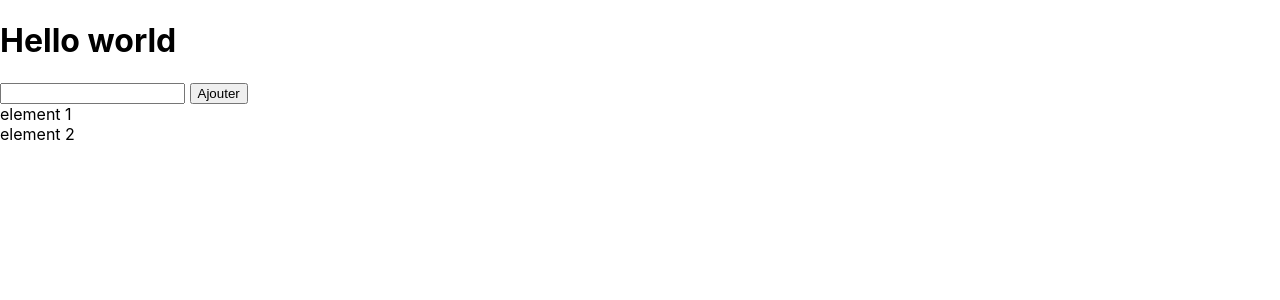
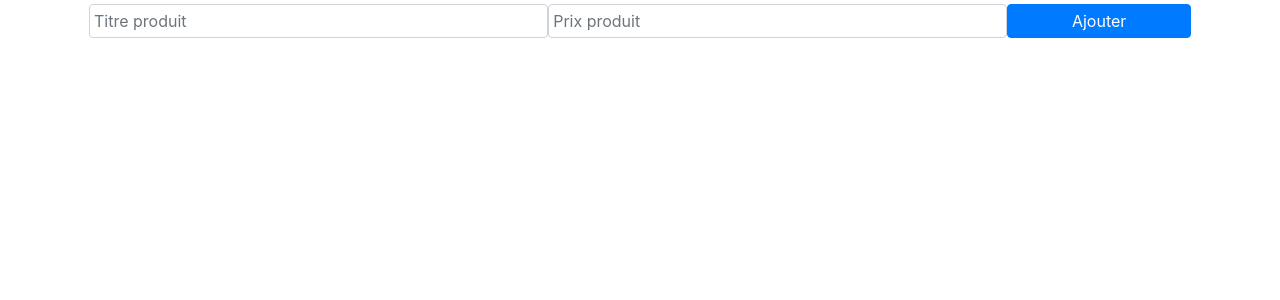
Before and after one commit to ihabAbadi/reactFormationSoftTeam, a React (Create React App) app: page / in a window 1280 px wide. Shown: the top 300 px of the page. Built offline with nearby package versions, Linux system fonts and the light colour scheme.

Commit message:
version event

```diff
--- a/public/index.html
+++ b/public/index.html
@@ -15,6 +15,7 @@
       user's mobile device or desktop. See https://developers.google.com/web/fundamentals/web-app-manifest/
     -->
     <link rel="manifest" href="%PUBLIC_URL%/manifest.json" />
+    <link rel="stylesheet" href="https://maxcdn.bootstrapcdn.com/bootstrap/4.0.0/css/bootstrap.min.css" integrity="sha384-Gn5384xqQ1aoWXA+058RXPxPg6fy4IWvTNh0E263XmFcJlSAwiGgFAW/dAiS6JXm" crossorigin="anonymous">
     <!--
       Notice the use of %PUBLIC_URL% in the tags above.
       It will be replaced with the URL of the `public` folder during the build.
--- a/src/App.js
+++ b/src/App.js
@@ -3,6 +3,7 @@ import './App.css';
 import { FirstComponent } from './FirstComponent';
 import { FirstComponentEvent } from './ComponentWithEvent/FirstComponentEvent';
 import { PersonsComponent } from './ComponentWithEvent/PersonsComponent';
+import { ProductsComponent } from './Products/ProductsComponent';
 
 // function App() {
 //   return (
@@ -26,11 +27,12 @@ import { PersonsComponent } from './ComponentWithEvent/PersonsComponent';
 // }
 
 const App = () => (<div>
-      <h1>Hello world</h1>
+      {/* <h1>Hello world</h1> */}
       {/* <FirstComponent></FirstComponent>
       <FirstComponent></FirstComponent> */}
       {/* <FirstComponentEvent></FirstComponentEvent> */}
-      <PersonsComponent></PersonsComponent>
+      {/* <PersonsComponent></PersonsComponent> */}
+      <ProductsComponent></ProductsComponent>
 </div>)
 
 export default App;
--- /dev/null
+++ b/src/Products/ProductComponent.js
@@ -0,0 +1,21 @@
+import React, { PureComponent } from 'react'
+
+export class ProductComponent extends PureComponent  {
+    constructor(props) {
+        super(props);
+        this.state = {  }
+    }
+    render() {
+        const {product} = this.props
+        return (
+            <div className="col-3 p-2">
+                <div className="row justify-content-center">
+                    <div className="col">{product.title}</div>
+                </div>
+                <div className="row justify-content-center">
+                    <div className="col">{product.price}</div>
+                </div>
+            </div>
+         );
+    }
+}
--- /dev/null
+++ b/src/Products/ProductsComponent.js
@@ -0,0 +1,52 @@
+import React, { PureComponent } from 'react'
+import { ProductComponent } from './ProductComponent';
+
+export class ProductsComponent extends PureComponent {
+    constructor(props) {
+        super(props);
+        this.state = {
+            product : {
+                title : '',
+                price : 0
+            },
+            products : []
+         }
+    }
+
+    changeField = (e) => {
+        const tmpProduct = {...this.state.product}
+        tmpProduct[e.target.name] = e.target.value
+        this.setState({ product: tmpProduct });
+    }
+
+    addProduct = () => {
+        this.setState(
+            {
+                products : [...this.state.products, {...this.state.product}],
+                product : {
+                    title : '',
+                    price : 0
+                }
+            }
+        )
+    }
+
+    render() {
+        return (
+            <div className="container">
+                <div className="row m-1">
+                    <input type="text" name="title" onChange={this.changeField} placeholder="Titre produit" className="form-control col-5 p-1" />
+                    <input type="number" name="price" onChange={this.changeField} placeholder="Prix produit" className="form-control col-5 p-1" />
+                    <button className="btn btn-primary p-1 col-2" onClick={this.addProduct}>Ajouter</button>
+                </div>
+                <div className="row ">
+                    {this.state.products.map((element, index) => {
+                        return (
+                            <ProductComponent key={index} product={element}></ProductComponent>
+                        )
+                    })}
+                </div>
+            </div>
+         );
+    }
+}
```
